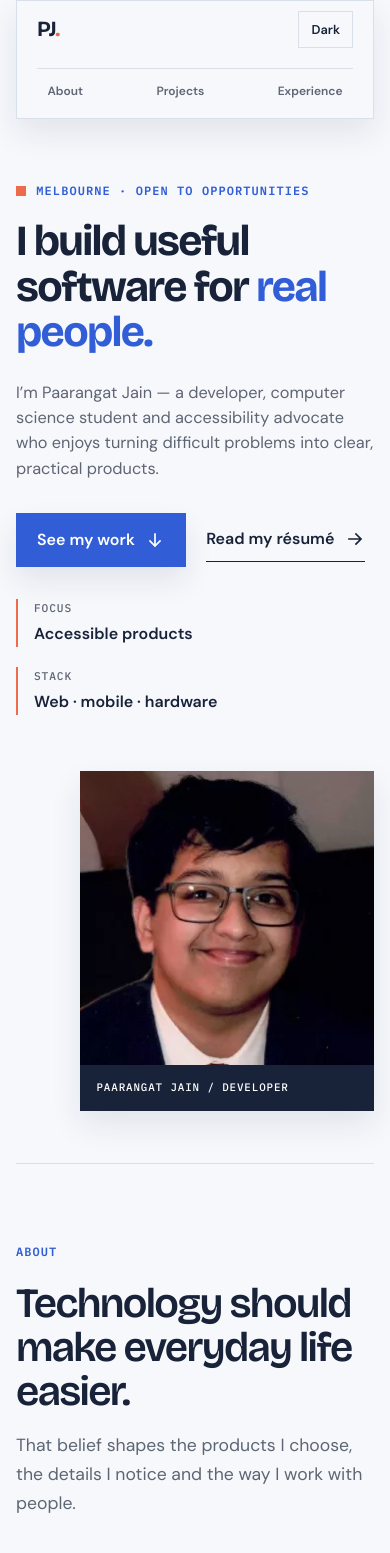
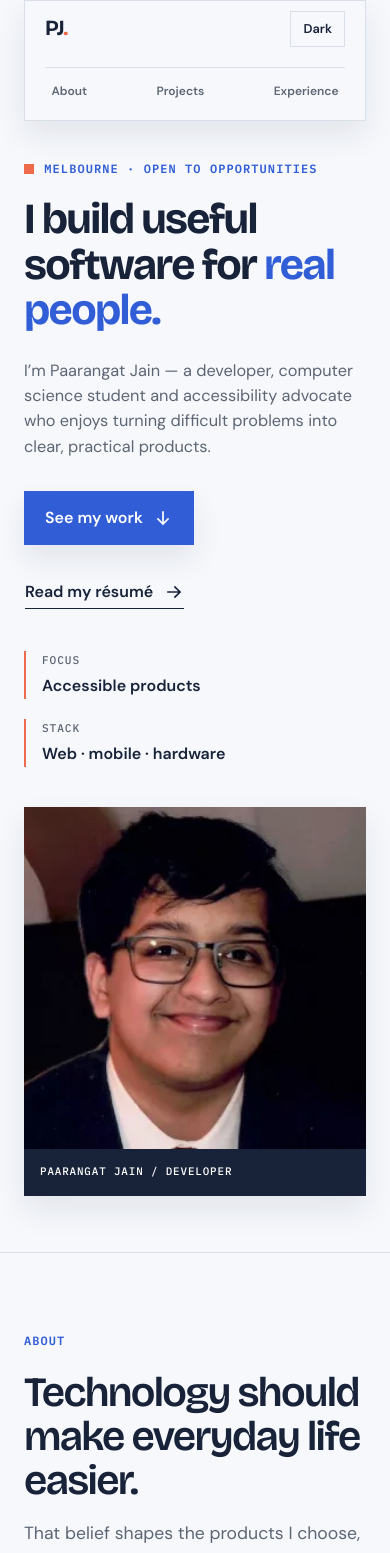
Before and after one commit to pjrus/p-jain-dev, a Svelte app: page / in a window 390 px wide. Shown: the top 1553 px of the page. Built offline with nearby package versions, Linux system fonts and the light colour scheme.

Commit message:
feat: enhance layout and styling for about and contact sections, add image positioning for project cards

```diff
--- a/src/App.svelte
+++ b/src/App.svelte
@@ -42,7 +42,8 @@
     </div>
   </section>
 
-  <section class="about shell section" id="about">
+  <section class="about section" id="about">
+    <div class="shell">
       <SectionHeading
         label="About"
         title="Technology should make everyday life easier."
@@ -67,6 +68,7 @@
             <li><span>03</span> Assistive technology</li>
             <li><span>04</span> Data & AI applications</li>
           </ul>
+        </div>
       </div>
     </div>
   </section>
@@ -121,7 +123,7 @@
     </div>
   </section>
 
-  <section class="contact shell section" id="contact">
+  <section class="contact shell" id="contact">
     <div>
       <p class="eyebrow">Get in touch</p>
       <h2>Have a useful problem to solve?</h2>
--- a/src/data/content.js
+++ b/src/data/content.js
@@ -72,6 +72,7 @@ export const projects = [
     outcome:
       'A customisable focus routine with ambient sound, haptic cues, persistent settings and a clear mobile-first timer.',
     image: '/images/pomo-app.jpeg',
+    imagePosition: 'center 20%',
     alt: 'Pomodoro timer mobile app',
     tags: ['React Native', 'Expo', 'TypeScript', 'Local storage'],
     github: 'https://github.com/pjrus/pomo-app',
--- a/src/styles.css
+++ b/src/styles.css
@@ -14,6 +14,54 @@
   --font-display: 'Bricolage Grotesque', sans-serif;
   --font-body: 'DM Sans', sans-serif;
   --font-mono: 'IBM Plex Mono', monospace;
+
+  /* Layout grid ---------------------------------------------------------- */
+  --shell-max: 1180px;
+  --gutter: 1.5rem;
+  --header-h: 4.5rem;
+
+  /* Vertical rhythm ------------------------------------------------------ */
+  --section-space: clamp(6rem, 11vw, 10rem);
+  --heading-space: clamp(3.5rem, 7vw, 6rem);
+  --eyebrow-space: 1.25rem;
+  --stack-space: clamp(2.5rem, 4vw, 3rem);
+
+  /* Two-column split shared by hero, about and contact -------------------- */
+  --split-cols: minmax(0, 1.1fr) minmax(20rem, 0.8fr);
+  --split-gap: clamp(3rem, 7vw, 7rem);
+
+  /* Surfaces ------------------------------------------------------------- */
+  --card-pad: clamp(1.5rem, 3vw, 2.25rem);
+  --card-pad-sm: 1.15rem;
+  --card-pad-lg: clamp(2.5rem, 5vw, 5rem);
+  --card-gap: clamp(1.5rem, 3vw, 2.5rem);
+
+  /* Controls ------------------------------------------------------------- */
+  --control-h: 3.25rem;
+  --control-h-md: 2.9rem;
+  --control-h-sm: 2.25rem;
+  --control-pad-x: 1.25rem;
+  --control-gap: 0.65rem;
+
+  /* Typography measures -------------------------------------------------- */
+  --measure: 38rem;
+  --measure-lg: 62rem;
+  --h1-measure: 14ch;
+  --h2-measure: 13ch;
+
+  /* Accent rule used by hero facts and project detail blocks -------------- */
+  --accent-bar: 2px;
+  --accent-bar-gap: 1rem;
+
+  /* Project card media --------------------------------------------------- */
+  --project-media-w: 15rem;
+  --project-media-h: 9.5rem;
+
+  /* Experience timeline: rail sits on the icon's centre line -------------- */
+  --exp-icon: 4.25rem;
+  --exp-gap: 1.25rem;
+  --exp-role: clamp(1.2rem, 2.2vw, 1.65rem);
+  --exp-marker: 0.85rem;
 }
 
 :root[data-theme='dark'] {
@@ -37,7 +85,7 @@
 
 html {
   scroll-behavior: smooth;
-  scroll-padding-top: 6rem;
+  scroll-padding-top: calc(var(--header-h) + 1rem);
 }
 
 body {
@@ -53,6 +101,7 @@ body {
 button,
 a {
   font: inherit;
+  -webkit-tap-highlight-color: transparent;
 }
 
 a {
@@ -62,6 +111,10 @@ a {
 img {
   display: block;
   max-width: 100%;
+}
+
+svg {
+  flex: 0 0 auto;
 }
 
 h1,
@@ -89,13 +142,13 @@ h3 {
 }
 
 h1 {
-  max-width: 14ch;
+  max-width: var(--h1-measure);
   font-size: clamp(2.6rem, 4.3vw, 4.4rem);
   font-weight: 700;
 }
 
 h2 {
-  max-width: 13ch;
+  max-width: var(--h2-measure);
   font-size: clamp(2.6rem, 5vw, 5rem);
   font-weight: 600;
 }
@@ -110,28 +163,26 @@ em {
   font-style: normal;
 }
 
-button,
-a {
-  -webkit-tap-highlight-color: transparent;
-}
-
 :focus-visible {
   outline: 3px solid var(--accent);
   outline-offset: 4px;
 }
 
+/* ---------------------------------------------------------------------- */
+/* Container system                                                        */
+/* ---------------------------------------------------------------------- */
+
 .shell {
-  width: min(1180px, calc(100% - 3rem));
+  width: min(var(--shell-max), 100% - var(--gutter) * 2);
   margin-inline: auto;
 }
 
 .section {
-  padding-block: clamp(6rem, 11vw, 10rem);
-  scroll-margin-top: 6rem;
+  padding-block: var(--section-space);
 }
 
 #main-content {
-  padding-top: 5rem;
+  padding-top: var(--header-h);
 }
 
 .skip-link {
@@ -150,6 +201,10 @@ a {
   transform: translateY(0);
 }
 
+/* ---------------------------------------------------------------------- */
+/* Shared type utilities                                                   */
+/* ---------------------------------------------------------------------- */
+
 .eyebrow,
 .project-kicker,
 .experience-period {
@@ -162,8 +217,13 @@ a {
 }
 
 .eyebrow {
+  margin-bottom: var(--eyebrow-space);
   color: var(--primary);
 }
+
+/* ---------------------------------------------------------------------- */
+/* Header                                                                  */
+/* ---------------------------------------------------------------------- */
 
 .site-header {
   position: fixed;
@@ -171,9 +231,7 @@ a {
   top: 0;
   left: 0;
   right: 0;
-  display: flex;
-  justify-content: center;
-  padding: 1rem 1.5rem 0;
+  padding-top: 1rem;
   pointer-events: none;
 }
 
@@ -183,7 +241,7 @@ a {
   align-items: center;
   min-height: 3.5rem;
   gap: 2rem;
-  padding-inline: 1.25rem;
+  padding-inline: var(--control-pad-x);
   border: 1px solid var(--line);
   background: var(--background);
   background: color-mix(in srgb, var(--background) 85%, transparent);
@@ -194,6 +252,7 @@ a {
 }
 
 .brand {
+  justify-self: start;
   font-family: var(--font-display);
   font-size: 1.35rem;
   font-weight: 700;
@@ -208,6 +267,7 @@ a {
 
 .site-header nav {
   display: flex;
+  align-items: center;
   justify-content: center;
   gap: clamp(0.15rem, 1vw, 0.5rem);
 }
@@ -221,7 +281,10 @@ a {
 }
 
 .site-header nav a {
-  padding: 0.4rem 0.65rem;
+  display: inline-flex;
+  align-items: center;
+  min-height: var(--control-h-sm);
+  padding: 0 0.65rem;
   color: var(--muted);
   transition: background-color 0.15s ease, color 0.15s ease;
 }
@@ -239,9 +302,12 @@ a {
 
 .theme-toggle,
 .header-contact {
-  min-height: 2.25rem;
+  display: inline-flex;
+  align-items: center;
+  justify-content: center;
+  min-height: var(--control-h-sm);
   border: 1px solid var(--line);
-  padding: 0.45rem 0.75rem;
+  padding: 0 0.75rem;
   background: transparent;
   color: var(--ink);
   cursor: pointer;
@@ -253,30 +319,33 @@ a {
   color: var(--background);
 }
 
+/* ---------------------------------------------------------------------- */
+/* Hero                                                                    */
+/* ---------------------------------------------------------------------- */
+
 .hero {
   display: grid;
-  grid-template-columns: minmax(0, 1.05fr) minmax(22rem, 0.75fr);
+  grid-template-columns: var(--split-cols);
   align-items: center;
-  min-height: auto;
   padding-block: clamp(3.5rem, 6vw, 5.5rem);
-  gap: clamp(3rem, 6vw, 6rem);
+  gap: var(--split-gap);
 }
 
 .hero-copy .eyebrow {
   display: flex;
   align-items: center;
-  margin-bottom: 1.25rem;
   gap: 0.65rem;
 }
 
 .status-dot {
   width: 0.62rem;
   height: 0.62rem;
+  flex: 0 0 auto;
   background: var(--accent);
 }
 
 .hero-intro {
-  max-width: 34rem;
+  max-width: var(--measure);
   margin-top: 1.5rem;
   color: var(--muted);
   font-size: clamp(1.02rem, 1.3vw, 1.15rem);
@@ -291,40 +360,6 @@ a {
   gap: 1.25rem;
 }
 
-.button,
-.text-link,
-.project-links a {
-  display: inline-flex;
-  align-items: center;
-  justify-content: center;
-  gap: 0.65rem;
-  font-weight: 600;
-  text-decoration: none;
-}
-
-.button {
-  min-height: 3.25rem;
-  padding: 0.8rem 1.25rem;
-  border: 1px solid transparent;
-}
-
-.button-primary {
-  background: var(--primary);
-  color: var(--primary-ink);
-  box-shadow: var(--shadow);
-}
-
-.text-link {
-  min-height: 2.75rem;
-  border-bottom: 1px solid var(--ink);
-}
-
-.text-link:hover,
-.project-links a:hover {
-  color: var(--primary);
-  border-color: var(--primary);
-}
-
 .hero-facts {
   display: flex;
   margin-top: clamp(2rem, 4.5vw, 3.5rem);
@@ -332,8 +367,8 @@ a {
 }
 
 .hero-facts div {
-  padding-left: 1rem;
-  border-left: 2px solid var(--accent);
+  padding-left: var(--accent-bar-gap);
+  border-left: var(--accent-bar) solid var(--accent);
 }
 
 .hero-facts dt {
@@ -349,17 +384,16 @@ a {
   font-weight: 600;
 }
 
+/* Portrait sits in normal flow so its edges land on the container grid. */
 .hero-visual {
-  position: relative;
-  min-height: 27rem;
+  display: flex;
+  min-width: 0;
+  align-items: center;
+  justify-content: flex-end;
 }
 
 .portrait-card {
-  position: absolute;
-  z-index: 1;
-  top: 1rem;
-  right: 1.5rem;
-  width: min(84%, 21.5rem);
+  width: min(100%, 21.5rem);
   background: var(--navy);
   box-shadow: var(--shadow);
 }
@@ -380,12 +414,69 @@ a {
   text-transform: uppercase;
 }
 
-.section-heading {
-  margin-bottom: clamp(3.5rem, 7vw, 6rem);
+/* ---------------------------------------------------------------------- */
+/* Controls                                                                */
+/* ---------------------------------------------------------------------- */
+
+.button,
+.text-link,
+.project-links a {
+  display: inline-flex;
+  align-items: center;
+  justify-content: center;
+  gap: var(--control-gap);
+  font-weight: 600;
+  text-decoration: none;
 }
 
-.section-heading > .eyebrow {
-  margin-bottom: 1.25rem;
+.button {
+  min-height: var(--control-h);
+  padding: 0.8rem var(--control-pad-x);
+  border: 1px solid transparent;
+}
+
+.button-primary {
+  background: var(--primary);
+  color: var(--primary-ink);
+  box-shadow: var(--shadow);
+}
+
+.button-light {
+  border-color: var(--primary-ink);
+  background: var(--primary-ink);
+  color: var(--primary);
+}
+
+/* Matches button height so both align in a row, while the rule stays
+   tucked under the label instead of at the bottom of the hit area. */
+.text-link {
+  position: relative;
+  min-height: var(--control-h);
+  padding-block: 0.8rem;
+  border: 1px solid transparent;
+}
+
+.text-link::after {
+  content: '';
+  position: absolute;
+  right: 0;
+  bottom: 0.55rem;
+  left: 0;
+  height: 1px;
+  background: currentColor;
+}
+
+.text-link:hover,
+.project-links a:hover {
+  color: var(--primary);
+}
+
+/* ---------------------------------------------------------------------- */
+/* Section headings                                                        */
+/* ---------------------------------------------------------------------- */
+
+.section-heading {
+  margin-bottom: var(--heading-space);
 }
 
 .section-heading-grid {
@@ -395,10 +486,14 @@ a {
 }
 
 .section-heading-grid > p {
-  max-width: 38rem;
+  max-width: var(--measure);
   color: var(--muted);
   font-size: 1.1rem;
 }
+
+/* ---------------------------------------------------------------------- */
+/* About                                                                   */
+/* ---------------------------------------------------------------------- */
 
 .about {
   border-top: 1px solid var(--line);
@@ -406,25 +501,23 @@ a {
 
 .about-grid {
   display: grid;
-  grid-template-columns: minmax(0, 1.15fr) minmax(20rem, 0.85fr);
-  gap: clamp(3rem, 8vw, 8rem);
+  grid-template-columns: var(--split-cols);
+  gap: var(--split-gap);
 }
 
 .about-copy {
   display: grid;
+  max-width: var(--measure);
   gap: 1.5rem;
   color: var(--muted);
   font-size: clamp(1.15rem, 1.7vw, 1.35rem);
 }
 
 .capabilities {
-  padding: 1.75rem;
+  align-self: start;
+  padding: var(--card-pad);
   background: var(--surface);
   box-shadow: var(--shadow);
-}
-
-.capabilities .eyebrow {
-  margin-bottom: 1.15rem;
 }
 
 .capabilities li {
@@ -442,14 +535,14 @@ a {
   font-size: 0.7rem;
 }
 
-.projects {
-  background: var(--background);
-}
+/* ---------------------------------------------------------------------- */
+/* Projects                                                                */
+/* ---------------------------------------------------------------------- */
 
 .project-grid {
   display: grid;
   grid-template-columns: 1fr;
-  gap: 1.5rem;
+  gap: var(--card-gap);
 }
 
 .project-card {
@@ -458,21 +551,22 @@ a {
   box-shadow: var(--shadow);
 }
 
+/* Inset shadow instead of a border so the accent never shifts card content. */
 .project-card:nth-child(even) {
-  border-left: 0.35rem solid var(--primary);
+  box-shadow: inset 0.35rem 0 0 var(--primary), var(--shadow);
 }
 
 .project-summary {
   display: grid;
-  grid-template-columns: 15rem minmax(0, 1fr);
+  grid-template-columns: var(--project-media-w) minmax(0, 1fr);
   align-items: start;
-  padding: clamp(1.5rem, 3vw, 2.25rem);
-  gap: clamp(1.5rem, 3vw, 2.5rem);
+  padding: var(--card-pad);
+  gap: var(--card-gap);
 }
 
 .project-image-wrap {
-  width: 15rem;
-  height: 9.5rem;
+  width: var(--project-media-w);
+  height: var(--project-media-h);
   overflow: hidden;
   border: 1px solid var(--line);
   background: var(--background);
@@ -484,17 +578,12 @@ a {
   object-fit: cover;
 }
 
-.project-card:last-child .project-image-wrap img {
-  object-position: center 20%;
-}
-
 .project-body {
   display: grid;
   grid-template-columns: minmax(0, 1fr) auto;
   align-items: start;
-  min-height: 9.5rem;
-  padding: 0;
-  gap: clamp(1.5rem, 3vw, 2.5rem);
+  min-height: var(--project-media-h);
+  gap: var(--card-gap);
 }
 
 .project-kicker {
@@ -508,6 +597,7 @@ a {
 
 .project-description {
   margin-top: 1rem;
+  max-width: var(--measure);
   color: var(--muted);
 }
 
@@ -530,12 +620,12 @@ a {
   display: flex;
   flex-wrap: wrap;
   justify-content: flex-end;
-  gap: 1.25rem;
+  gap: 1rem;
 }
 
 .project-links a {
-  min-height: 2.9rem;
-  padding: 0.7rem 0.9rem;
+  min-height: var(--control-h-md);
+  padding: 0 0.9rem;
   border: 1px solid var(--line);
   font-family: var(--font-mono);
   font-size: 0.88rem;
@@ -553,12 +643,14 @@ a {
   color: var(--background);
 }
 
+/* Same horizontal padding as .project-summary so both halves of the card
+   share one internal grid. */
 .project-details {
   display: grid;
   grid-template-columns: minmax(0, 1fr) minmax(0, 1fr);
-  padding: clamp(1.75rem, 4vw, 3rem);
+  padding: var(--card-pad);
   border-top: 1px solid var(--line);
-  gap: clamp(2.5rem, 6vw, 6rem);
+  gap: var(--split-gap);
 }
 
 .project-notes,
@@ -585,13 +677,13 @@ a {
 }
 
 .project-detail-block > p {
-  padding-left: 1rem;
-  border-left: 2px solid var(--primary);
+  padding-left: var(--accent-bar-gap);
+  border-left: var(--accent-bar) solid var(--primary);
   color: var(--muted);
 }
 
 .outcome-card {
-  padding: 1.15rem;
+  padding: var(--card-pad-sm);
   border: 1px solid var(--line);
   background: var(--background);
   color: var(--primary);
@@ -605,51 +697,58 @@ a {
 }
 
 .section-link {
-  margin-top: 3rem;
+  margin-top: var(--stack-space);
+}
+
+/* ---------------------------------------------------------------------- */
+/* Experience timeline                                                     */
+/* ---------------------------------------------------------------------- */
+
+.experience {
+  --h2-measure: none;
 }
 
 .experience-heading {
   display: flex;
   align-items: center;
-  margin-bottom: clamp(3.5rem, 7vw, 5.5rem);
-  gap: 1.25rem;
-}
-
-.experience-heading h2 {
-  max-width: none;
+  margin-bottom: var(--heading-space);
+  gap: var(--exp-gap);
 }
 
 .experience-icon {
   display: grid;
-  width: 4.25rem;
-  height: 4.25rem;
+  width: var(--exp-icon);
+  height: var(--exp-icon);
   flex: 0 0 auto;
   place-items: center;
   background: var(--tint);
   color: var(--primary);
 }
 
+/* Rail runs down the centre line of the heading icon. */
 .experience-list {
   position: relative;
-  margin-left: 0.75rem;
+  margin-left: calc(var(--exp-icon) / 2 - 0.5px);
   border-left: 1px solid var(--line);
 }
 
+/* Item text lands on the same x as the heading text (icon + gap). */
 .experience-item {
   position: relative;
-  padding: 0 0 clamp(4rem, 7vw, 6rem) clamp(2rem, 5vw, 4rem);
+  padding: 0 0 clamp(4rem, 7vw, 6rem) calc(var(--exp-icon) / 2 + var(--exp-gap) - 0.5px);
 }
 
 .experience-item:last-child {
   padding-bottom: 0;
 }
 
+/* Centred on the rail, and on the first line of the role title. */
 .experience-marker {
   position: absolute;
-  top: 0.55rem;
-  left: -0.45rem;
-  width: 0.85rem;
-  height: 0.85rem;
+  top: calc(var(--exp-role) * 0.65 - var(--exp-marker) / 2);
+  left: calc(var(--exp-marker) / -2 - 0.5px);
+  width: var(--exp-marker);
+  height: var(--exp-marker);
   border: 0.2rem solid var(--background);
   background: var(--primary);
 }
@@ -663,7 +762,7 @@ a {
 
 .experience-item h3 {
   font-family: var(--font-mono);
-  font-size: clamp(1.2rem, 2.2vw, 1.65rem);
+  font-size: var(--exp-role);
   font-weight: 600;
   letter-spacing: 0.01em;
   line-height: 1.3;
@@ -671,8 +770,11 @@ a {
 }
 
 .experience-period {
+  display: inline-flex;
+  align-items: center;
   flex: 0 0 auto;
-  padding: 0.55rem 0.8rem;
+  min-height: calc(var(--exp-role) * 1.3);
+  padding: 0.35rem 0.8rem;
   background: var(--tint);
   color: var(--ink);
   white-space: nowrap;
@@ -699,27 +801,30 @@ a {
 }
 
 .experience-summary {
-  max-width: 62rem;
+  max-width: var(--measure-lg);
   margin-top: 1.5rem;
   color: var(--muted);
   font-size: 1.05rem;
   line-height: 1.75;
 }
 
+/* ---------------------------------------------------------------------- */
+/* Contact                                                                 */
+/* ---------------------------------------------------------------------- */
+
 .contact {
   display: grid;
-  grid-template-columns: minmax(0, 1.1fr) minmax(20rem, 0.9fr);
-  margin-top: clamp(4rem, 8vw, 8rem);
-  margin-bottom: clamp(4rem, 8vw, 8rem);
-  padding: clamp(2.5rem, 6vw, 5rem);
+  grid-template-columns: var(--split-cols);
+  margin-bottom: var(--section-space);
+  padding: var(--card-pad-lg);
   background: var(--primary);
   color: var(--primary-ink);
   box-shadow: var(--shadow);
-  gap: clamp(3rem, 8vw, 8rem);
+  gap: var(--split-gap);
+  scroll-margin-top: calc(var(--header-h) + 1rem);
 }
 
 .contact .eyebrow {
-  margin-bottom: 1rem;
   color: var(--primary-ink);
   opacity: 0.75;
 }
@@ -728,15 +833,12 @@ a {
   display: flex;
   flex-direction: column;
   align-items: flex-start;
-  justify-content: space-between;
   gap: 2rem;
 }
 
-.button-light {
-  border-color: var(--primary-ink);
-  background: var(--primary-ink);
-  color: var(--primary);
-}
+/* ---------------------------------------------------------------------- */
+/* Footer                                                                  */
+/* ---------------------------------------------------------------------- */
 
 .site-footer {
   border-top: 1px solid var(--line);
@@ -747,6 +849,7 @@ a {
   align-items: center;
   justify-content: space-between;
   min-height: 7rem;
+  padding-block: 1.5rem;
   color: var(--muted);
   font-size: 0.85rem;
   gap: 2rem;
@@ -766,66 +869,75 @@ a {
   color: var(--ink);
 }
 
+/* ---------------------------------------------------------------------- */
+/* Breakpoints                                                             */
+/* ---------------------------------------------------------------------- */
+
 @media (max-width: 900px) {
   .header-inner {
-    grid-template-columns: auto 1fr auto;
     gap: 1.25rem;
   }
 
   .site-header nav {
     justify-content: flex-start;
     overflow-x: auto;
+    scrollbar-width: none;
+  }
+
+  .site-header nav::-webkit-scrollbar {
+    display: none;
+  }
+
+  /* Every two-column split collapses at the same width. */
+  .hero,
+  .about-grid,
+  .contact,
+  .project-details,
+  .project-body {
+    grid-template-columns: 1fr;
   }
 
   .hero {
-    grid-template-columns: 1fr;
-    min-height: auto;
-  }
-
-  .hero-copy {
-    padding-top: 1rem;
+    gap: clamp(2.5rem, 5vw, 3.5rem);
   }
 
   .hero-visual {
-    width: min(100%, 30rem);
-    min-height: 26rem;
-    margin-inline: auto;
+    justify-content: flex-start;
   }
 
-  .about-grid {
-    grid-template-columns: 1fr;
+  .portrait-card {
+    width: min(100%, 22rem);
   }
 
-  .project-details {
-    grid-template-columns: 1fr;
-  }
-
-  .project-body {
-    grid-template-columns: 1fr;
+  .about-copy,
+  .hero-intro,
+  .project-description {
+    max-width: var(--measure);
   }
 
   .project-links {
     justify-content: flex-start;
   }
 
+  .contact {
+    gap: 2.5rem;
+  }
 }
 
 @media (max-width: 700px) {
-  .shell {
-    width: min(100% - 2rem, 38rem);
-  }
-
-  .section {
-    padding-block: 5rem;
-    scroll-margin-top: 1rem;
+  :root {
+    --header-h: 0rem;
+    --section-space: 5rem;
+    --heading-space: clamp(2.5rem, 9vw, 3.5rem);
+    --exp-icon: 2.5rem;
+    --exp-gap: 0.75rem;
+    --card-pad-lg: clamp(1.75rem, 7vw, 2.5rem);
+    --project-media-w: 100%;
+    --project-media-h: 13rem;
   }
 
   .site-header {
     position: static;
-    padding: 0;
-  }
-
-  #main-content {
     padding-top: 0;
   }
 
@@ -840,10 +952,11 @@ a {
     justify-content: space-between;
     padding-top: 0.4rem;
     border-top: 1px solid var(--line);
-    gap: 1rem;
+    gap: 0.5rem;
   }
 
   .site-header nav a {
+    padding-inline: 0.4rem;
     font-size: 0.75rem;
   }
 
@@ -852,12 +965,16 @@ a {
   }
 
   h1 {
+    max-width: none;
     font-size: clamp(2.4rem, 11vw, 3.2rem);
   }
 
+  h2 {
+    max-width: none;
+  }
+
   .hero {
-    padding-block: 3rem 3.5rem;
-    gap: 2.5rem;
+    padding-block: 2.5rem 3.5rem;
   }
 
   .hero-facts {
@@ -865,74 +982,33 @@ a {
     gap: 1.25rem;
   }
 
-  .hero-visual {
-    min-height: 22rem;
+  .portrait-card {
+    width: 100%;
   }
 
-  .portrait-card {
-    right: 0;
-    width: 82%;
-  }
-
-  .project-summary,
-  .project-grid,
-  .contact {
+  .project-summary {
     grid-template-columns: 1fr;
-  }
-
-  .about-grid {
-    grid-template-columns: 1fr;
-  }
-
-  .project-image-wrap {
-    width: 100%;
-    height: 13rem;
-    border: 1px solid var(--line);
-  }
-
-  .project-image-wrap {
-    min-height: 13rem;
   }
 
   .project-body {
     min-height: 0;
   }
 
-  .experience-heading {
-    align-items: flex-start;
-  }
-
-  .experience-icon {
-    width: 3.5rem;
-    height: 3.5rem;
-  }
-
-  .experience-list {
-    margin-left: 0.4rem;
-  }
-
-  .experience-item {
-    padding-left: 1.75rem;
-  }
-
   .experience-item-heading {
     flex-direction: column;
-    gap: 1rem;
+    gap: 0.75rem;
   }
 
   .experience-period {
     white-space: normal;
   }
 
-  .contact {
-    width: calc(100% - 2rem);
-  }
-
   .footer-inner {
     flex-direction: column;
     align-items: flex-start;
     justify-content: center;
-    padding-block: 2rem;
+    min-height: 0;
+    padding-block: 2.5rem;
   }
 }
 
@@ -940,4 +1016,11 @@ a {
   html {
     scroll-behavior: auto;
   }
+
+  *,
+  *::before,
+  *::after {
+    transition-duration: 0.01ms !important;
+    animation-duration: 0.01ms !important;
+  }
 }
```
Also changed, not shown: src/components/ProjectCard.svelte (+7 -1 lines). Lines whose indentation alone changed are shown as unchanged.
